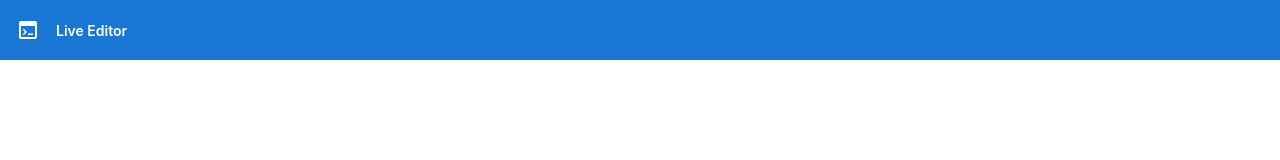
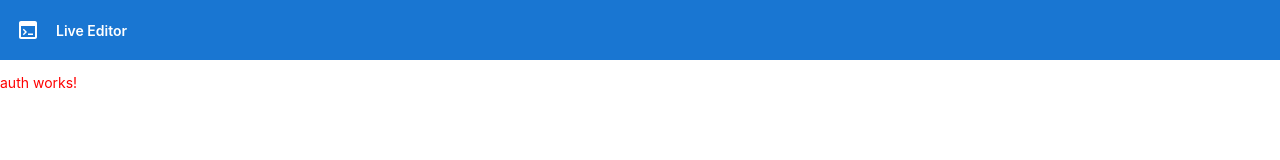
Before and after one commit to munala/live-editor, an Angular app: page /auth in a window 1280 px wide. Before the commit this address led to /. Shown: the top 160 px of the page. Built offline with nearby package versions, Linux system fonts and the light colour scheme.

Commit message:
setup routes

```diff
--- a/src/app/app-routing.module.ts
+++ b/src/app/app-routing.module.ts
@@ -1,10 +1,18 @@
 import { NgModule } from '@angular/core';
 import { Routes, RouterModule } from '@angular/router';
+import { AuthComponent } from './auth/auth.component';
+import { EditorComponent } from './editor/editor.component';
+import { PageNotFoundComponent } from './page-not-found/page-not-found.component';
 
-const routes: Routes = [];
+const routes: Routes = [
+  { path: '', redirectTo: '/auth', pathMatch: 'full' },
+  { path: 'auth', component: AuthComponent },
+  { path: 'editor', component: EditorComponent },
+  { path: '**', component: PageNotFoundComponent }, // Wildcard route for a 404 page
+];
 
 @NgModule({
   imports: [RouterModule.forRoot(routes)],
-  exports: [RouterModule]
+  exports: [RouterModule],
 })
-export class AppRoutingModule { }
+export class AppRoutingModule {}
--- a/src/app/auth/auth.component.html
+++ b/src/app/auth/auth.component.html
@@ -1 +1 @@
-<p>auth works!</p>
+<p style="color: red;">auth works!</p>
```
Also changed, not shown: src/app/app.module.ts (+7 -1 lines), 1 other file (tests, documents, lock files or other folders).
